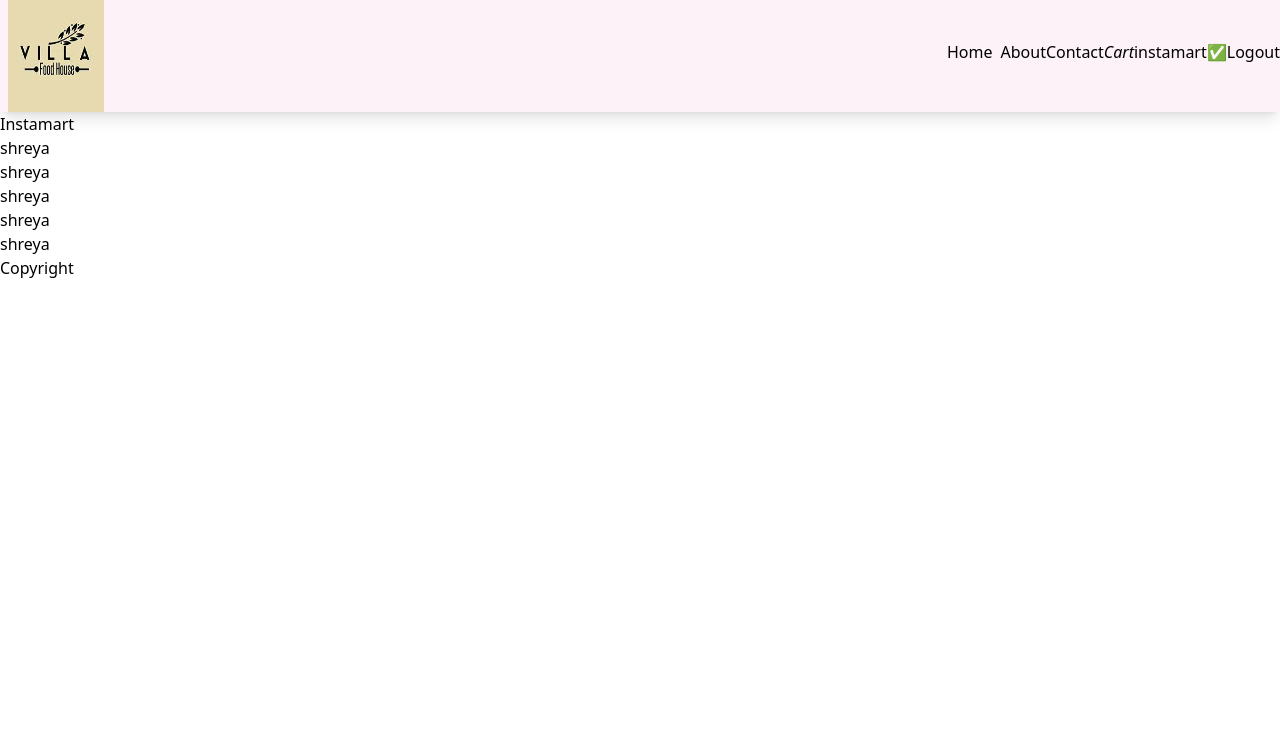
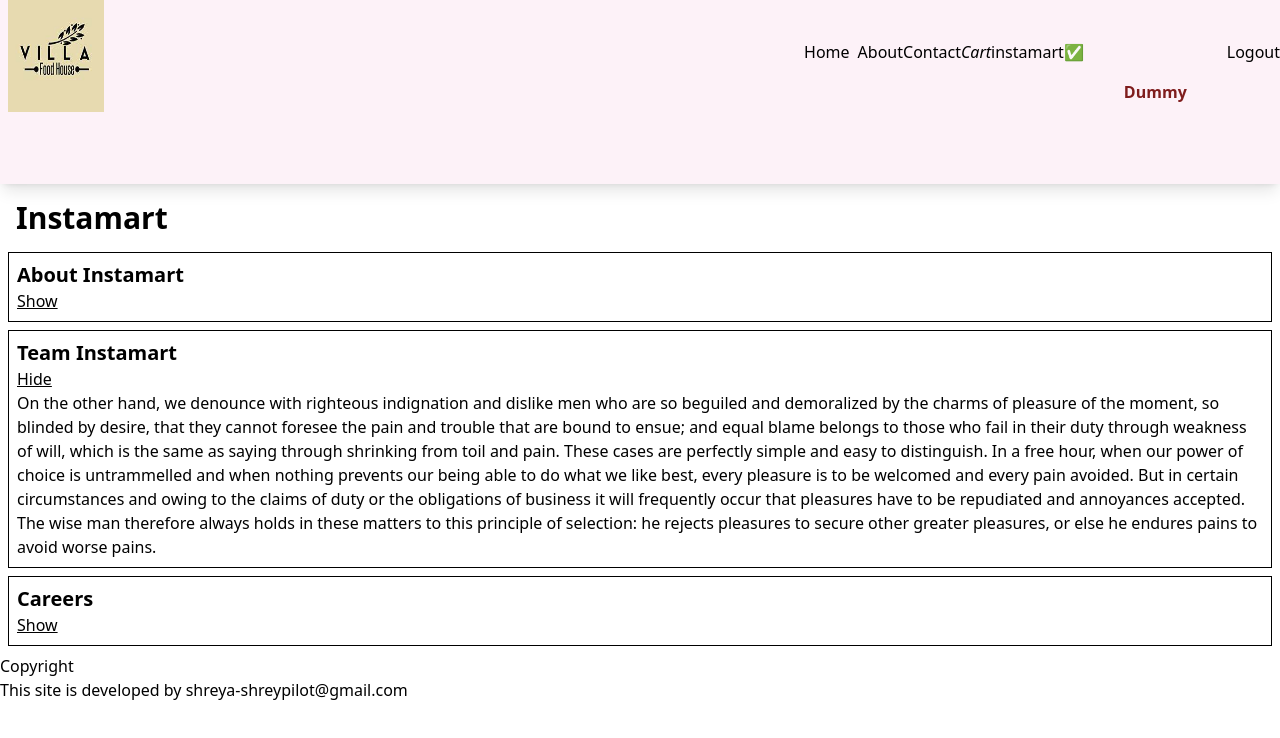
Before and after one commit to shreypilot/NAMASTE-REACT-FOOD-VILLA-07, a React (Create React App) app: page /instamart in a window 1280 px wide. Shown: the top 738 px of the page. Built offline with nearby package versions, Linux system fonts and the light colour scheme.

Commit message:
props driling and context

```diff
--- a/src/components/About.js
+++ b/src/components/About.js
@@ -2,6 +2,7 @@
 import Profile from "./Profile";
 import ProfileClass from "./ProfileClass";
 import { Component } from "react";
+import userContext from "./utils/userContext";
 
 
 
@@ -21,6 +22,7 @@
         //console.log("Parent- render")
     return(
         <div >
+
             <h1>About page</h1>
         <p>
             {" "}
@@ -36,6 +38,9 @@
             {" "}
             This is The Namaste React Live Course
          </p>
+         <userContext.Consumer>
+                {({user}) => (<h4>{user.name} -{user.email}</h4>)}
+        </userContext.Consumer>
          <h1>About page</h1>
         <p>
             {" "}
--- a/src/components/Body.js
+++ b/src/components/Body.js
@@ -1,9 +1,9 @@
 import RestaurantCard from "./RestaurantCard";
-import { useEffect, useState } from "react"; /* This is named export */
+import { useEffect, useState,useContext} from "react"; /* This is named export */
 import Shimmer from "./Shimmer"; /* This is default export */
 import { swiggy_api_URL } from "../constants";
 import "../index.css"
-
+import userContext from "./utils/userContext";
 import { Link } from "react-router-dom";
 import { filterData } from "./utils/helper";
 import useOnline from "./utils/useOnline";
@@ -16,7 +16,7 @@
   const [allRestaurants, setAllRestaurants] = useState([]);
   const [filteredRestaurants, setFilteredRestaurants] = useState([]);
   const [errorMessage, setErrorMessage] = useState("");
-
+  const {user,setUser} = useContext(userContext)
   // use useEffect for one time call getRestaurants using empty dependency array
   useEffect(() => {
     getRestaurants();
@@ -79,6 +79,19 @@
         >
           Search
         </button>
+        <input value={user.name} onChange = {
+          e => setUser({
+            ...user,
+            name: e.target.value
+          })
+        }/>
+        <input value={user.email} onChange = {
+          e => setUser({
+
+            ...user,
+            email: e.target.value
+          })
+        }/>
       </div>
       {errorMessage && <div className="error-container">{errorMessage}</div>}
 
@@ -91,7 +104,7 @@
           {filteredRestaurants.map((restaurant) => {
             return (
               <Link to={"/restaurant/" + restaurant.data.id}>
-              <RestaurantCard key={restaurant.data.id} {...restaurant.data} />
+              <RestaurantCard key={restaurant.data.id} {...restaurant.data} user={user} />{/*props driling*/}
               </Link>
             );
           })}
--- a/src/components/Footer.js
+++ b/src/components/Footer.js
@@ -1,8 +1,16 @@
 import "./Footer.css";
+import {  useContext } from "react";
+import userContext from "./utils/userContext";
 
 const Footer = () =>{
+const {user} = useContext(userContext);
+
     return(
+
+        <>
         <h1>Copyright</h1>
+        <h2>This site is developed by {user.name}-{user.email}</h2>
+        </>
     )
 };
 export default Footer;
--- a/src/components/Header.js
+++ b/src/components/Header.js
@@ -1,8 +1,9 @@
-import { useState } from "react";
+import { useState , useContext } from "react";
 import Foodvilla from "./assets/Images/Foodvilla.jpg";
 import {Link} from "react-router-dom";
 import "../index.css"
 import useOnline from "./utils/useOnline";
+import userContext from "./utils/userContext";
 // Title component for display logo
 const Title = () => (
   <Link to ="/">
@@ -20,6 +21,7 @@
   // use useState for user logged in or logged out
   const [isLoggedin, setIsLoggedin] = useState(true);
   const isOnline = useOnline();
+  const {user} = useContext(userContext);
   return (
     <div className="flex justify-between bg-pink-50 shadow-lg">
       <Title />
@@ -46,6 +48,8 @@
           </Link>
 
           <h1>{isOnline ? "✅" : "🔴"}</h1>
+          <span><h1 className="p-10 font-bold text-red-900">{user.name}</h1></span>
+
           <li>
             {/* use conditional rendering for login and logout */}
             {isLoggedin ? (
--- a/src/components/Instamart.js
+++ b/src/components/Instamart.js
@@ -1,15 +1,69 @@
+import { useState } from "react";
+
+const Section = ({ title, description, isVisible, setIsVisible }) => {
+  return (
+    <div className="border border-black p-2 m-2">
+      <h3 className="font-bold text-xl">{title}</h3>
+      {isVisible ? (
+        <button
+          onClick={() => setIsVisible(false)}
+          className="cursor-pointer underline"
+        >
+          Hide
+        </button>
+      ) : (
+        <button
+          onClick={() => setIsVisible(true)}
+          className="cursor-pointer underline"
+        >
+          Show
+        </button>
+      )}
+
+      {isVisible && <p>{description}</p>}
+    </div>
+  );
+};
 
 const Instamart = () => {
+  const [visibleSection, setIsVisibleSection] = useState("team");
   return (
-    <div>Instamart
-        <h1>shreya</h1>
-        <h1>shreya</h1>
-        <h1>shreya</h1>
-        <h1>shreya</h1>
-        <h1>shreya</h1>
+    <div>
+      <h1 className="text-3xl p-2 m-2 font-bold"> Instamart</h1>
+      <Section
+        title={"About Instamart"}
+        description={
+          "On the other hand, we denounce with righteous indignation and dislike men who are so beguiled and demoralized by the charms of pleasure of the moment, so blinded by desire, that they cannot foresee the pain and trouble that are bound to ensue; and equal blame belongs to those who fail in their duty through weakness of will, which is the same as saying through shrinking from toil and pain. These cases are perfectly simple and easy to distinguish. In a free hour, when our power of choice is untrammelled and when nothing prevents our being able to do what we like best, every pleasure is to be welcomed and every pain avoided. But in certain circumstances and owing to the claims of duty or the obligations of business it will frequently occur that pleasures have to be repudiated and annoyances accepted. The wise man therefore always holds in these matters to this principle of selection: he rejects pleasures to secure other greater pleasures, or else he endures pains to avoid worse pains."
+        }
+        isVisible={visibleSection === "about"}
+        setIsVisible={() => setIsVisibleSection("about")}
+      />
+
+      <Section
+        title={"Team Instamart"}
+        description={
+          "On the other hand, we denounce with righteous indignation and dislike men who are so beguiled and demoralized by the charms of pleasure of the moment, so blinded by desire, that they cannot foresee the pain and trouble that are bound to ensue; and equal blame belongs to those who fail in their duty through weakness of will, which is the same as saying through shrinking from toil and pain. These cases are perfectly simple and easy to distinguish. In a free hour, when our power of choice is untrammelled and when nothing prevents our being able to do what we like best, every pleasure is to be welcomed and every pain avoided. But in certain circumstances and owing to the claims of duty or the obligations of business it will frequently occur that pleasures have to be repudiated and annoyances accepted. The wise man therefore always holds in these matters to this principle of selection: he rejects pleasures to secure other greater pleasures, or else he endures pains to avoid worse pains."
+        }
+        isVisible={visibleSection === "team"}
+        setIsVisible={() => setIsVisibleSection("team")}
+      />
+
+      <Section
+        title={"Careers "}
+        description={
+          "On the other hand, we denounce with righteous indignation and dislike men who are so beguiled and demoralized by the charms of pleasure of the moment, so blinded by desire, that they cannot foresee the pain and trouble that are bound to ensue; and equal blame belongs to those who fail in their duty through weakness of will, which is the same as saying through shrinking from toil and pain. These cases are perfectly simple and easy to distinguish. In a free hour, when our power of choice is untrammelled and when nothing prevents our being able to do what we like best, every pleasure is to be welcomed and every pain avoided. But in certain circumstances and owing to the claims of duty or the obligations of business it will frequently occur that pleasures have to be repudiated and annoyances accepted. The wise man therefore always holds in these matters to this principle of selection: he rejects pleasures to secure other greater pleasures, or else he endures pains to avoid worse pains."
+        }
+        isVisible={visibleSection === "career"}
+        setIsVisible={() => setIsVisibleSection("career")}
+      />
+
+      {/* <AboutInstaMart/>
+      <DetailsofInstaart/>
+      <TeamInstamart/>
+      <Product/>
+      <Careers/> */}
     </div>
-
-  )
-}
+  );
+};
 
 export default Instamart;
--- a/src/components/RestaurantCard.js
+++ b/src/components/RestaurantCard.js
@@ -1,5 +1,8 @@
 import { IMG_CDN_URL } from "../constants";
+import {  useContext } from "react";
+
 import "../index.css"
+import userContext from "./utils/userContext";
 
 
 // Restaurant card component: Image, name, cuisine
@@ -11,7 +14,10 @@
   lastMileTravelString,
   costForTwoString,
   avgRating,
+  //user, //props driling
 }) => {
+  const {user} = useContext(userContext);
+
   return (
     <div className="card w-56 p-2 m-2 shadow-lg bg-pink-50">
       <img src={IMG_CDN_URL + cloudinaryImageId} />
@@ -35,6 +41,8 @@
         <h4>{lastMileTravelString}</h4>
         <h4>•</h4>
         <h4>{costForTwoString}</h4>
+        {/*<h4>{user}</h4>props driling*/}
+        <h5>{user.name} - {user.email}</h5>
       </span>
     </div>
   );
--- /dev/null
+++ b/src/components/utils/userContext.js
@@ -0,0 +1,11 @@
+import React, { createContext } from 'react'
+
+const userContext =createContext( {
+  user: {
+    name : "Dummy",
+    email : "shreypilot@gmail.com"
+  }
+
+});
+
+export default userContext;
--- a/src/index.js
+++ b/src/index.js
@@ -1,4 +1,4 @@
-import React , {lazy, Suspense} from 'react';
+import React , {lazy, Suspense,useState} from 'react';
 import ReactDOM from 'react-dom/client';
 import './index.css';
 import Header from "./components/Header";
@@ -11,8 +11,10 @@
 import ProfileClass from './components/ProfileClass';
 import Shimmer from './components/Shimmer';
 import { createBrowserRouter,RouterProvider,Outlet} from "react-router-dom";
+import userContext from './components/utils/userContext';
 //import Instamart from './components/Instamart';
-
+const Instamart = lazy(() => import("./components/Instamart"));
+const About = lazy(() => import("./components/About"));
 //chunking
 //code spliting
 //dynamic bundling
@@ -20,16 +22,26 @@
 // on demand loading
 //dynamic import
 
-const Instamart = lazy(() => import("./components/Instamart"));
 
-const About = lazy(() => import("./components/About"));
 
 const App = ()=>{
+    const[my,setMy] = useState({
+        name : "shreya",
+        email : "shreypilot@gmail.com"
+    })
     return(
         <div >
-           <Header />
-           <Outlet />
-           <Footer />
+            <Header />
+            <userContext.Provider
+            value={{
+                user:my,
+                setUser:setMy,
+            }}>
+
+            <Outlet />
+            <Footer />
+            </userContext.Provider>
+
         </div>
     );
 };
@@ -42,7 +54,10 @@
         children: [
             {
                 path: "/",
-                element: <Body/>,
+                element: <Body/**  user= {{
+                    name : "shreya",
+                    email : "shreypilot@gmail.com"
+                }}*/ />,//props driling
 
 
             },
```
